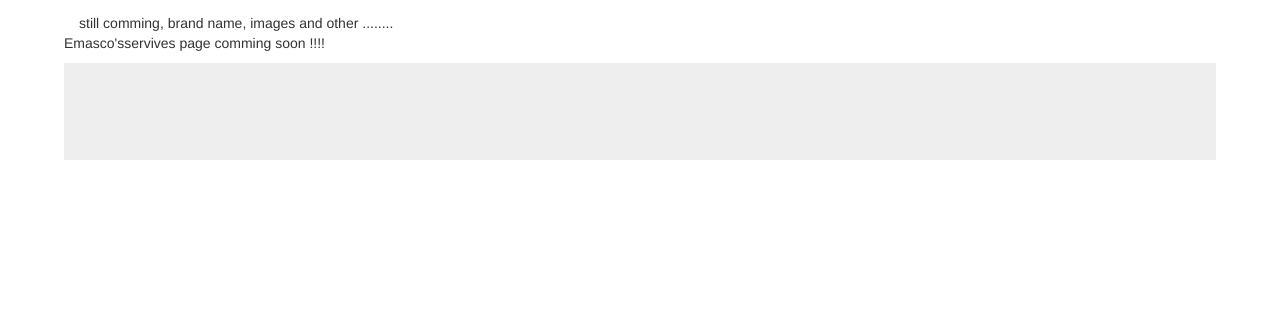
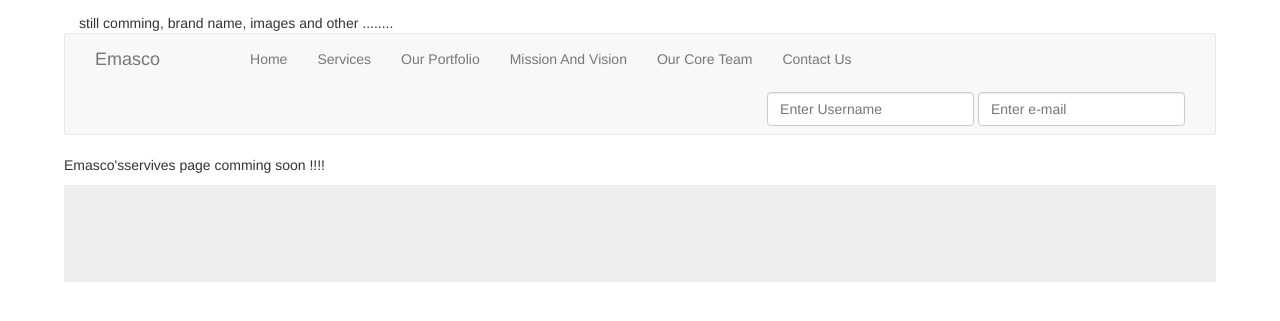
Before and after one commit to chingalo/emasco, a Django app: page /services in a window 1280 px wide. Shown: the top 321 px of the page. Run offline with Django 3.2, Linux system fonts and the light colour scheme; parts of the project's set-up code (start-up, migrations or seed data) failed here and were passed over; some libraries are stand-ins or nearby versions.

Commit message:
initiate tempalates for all pages and add links to all pages

```diff
--- a/templates/base.html
+++ b/templates/base.html
@@ -11,12 +11,81 @@
 
   </head>
   <body style = "max-width:90%;margin:auto;margin-top:1%;">
+
+
+
 	<!---- brands at top of site ----->
 	<div class = "container-fluid">
 		still comming, brand name, images and other ........
 	</div>
-  {% block pageContainer %}
-  {% endblock %}
+
+
+
+	<!--- navigation------>
+
+	<nav class="navbar  navbar-default" role="navigation">
+		<div class="container-fluid">
+			<!-- website brand -->
+			<span class = "navbar-brand">      </span>
+			<div class="navbar-header">
+				<button type="button" class="navbar-toggle" data-toggle="collapse"  data-target="#navigationItems">
+					<span class="icon-bar"></span>
+					<span class="icon-bar"></span>
+					<span class="icon-bar"></span>
+				</button>
+				<span class = "navbar-brand">Emasco</span>
+				<span class = "navbar-brand"></span>
+				<span class = "navbar-brand"></span>
+				<span class = "navbar-brand"></span>
+				<span class = "navbar-brand"></span>
+
+			</div>
+
+			<!-- nav, collapse in small deveices --->
+			<div class="collapse navbar-collapse" id="navigationItems" >
+				<ul class="nav navbar-nav">
+					<li>
+						<a href = "{% url 'home' %}" >Home</a>
+					</li>
+					<li>
+						<a href = "{% url 'services' %}">Services</a>
+					</li>
+					<li>
+						<a href = "{% url 'portfolio' %}">Our Portfolio</a>
+					</li>
+					<li>
+						<a href = "{% url 'missionAndVision' %}">Mission And Vision</a>
+					</li>
+					<li>
+						<a href = "{% url 'coreTeam' %}">Our Core Team</a>
+					</li>
+					<li>
+						<a href = "{% url 'contactUs' %}">Contact Us</a>
+					</li>
+				</ul>
+
+				<form class="navbar-form navbar-right form-inline">
+					{% csrf_token %}
+					<div class = "form-group">
+						<input type = "text" class = "form-control" placeholder = "Enter Username"/>
+					</div>
+					<div class = "form-group">
+						<input type = "password" class = "form-control" placeholder = "Enter e-mail"/>
+					</div>
+				</form>
+			</div>
+
+		</div>
+	</nav>
+
+
+
+	<!--- contents of the emasco pages---->
+  {% block pageContainer %}  {% endblock %}
+
+
+
+
 
 	<!--  footer of the site --->
 	<div class = "container-fluid">
```
Also changed, not shown: templates/home.html (+0 -59 lines).
